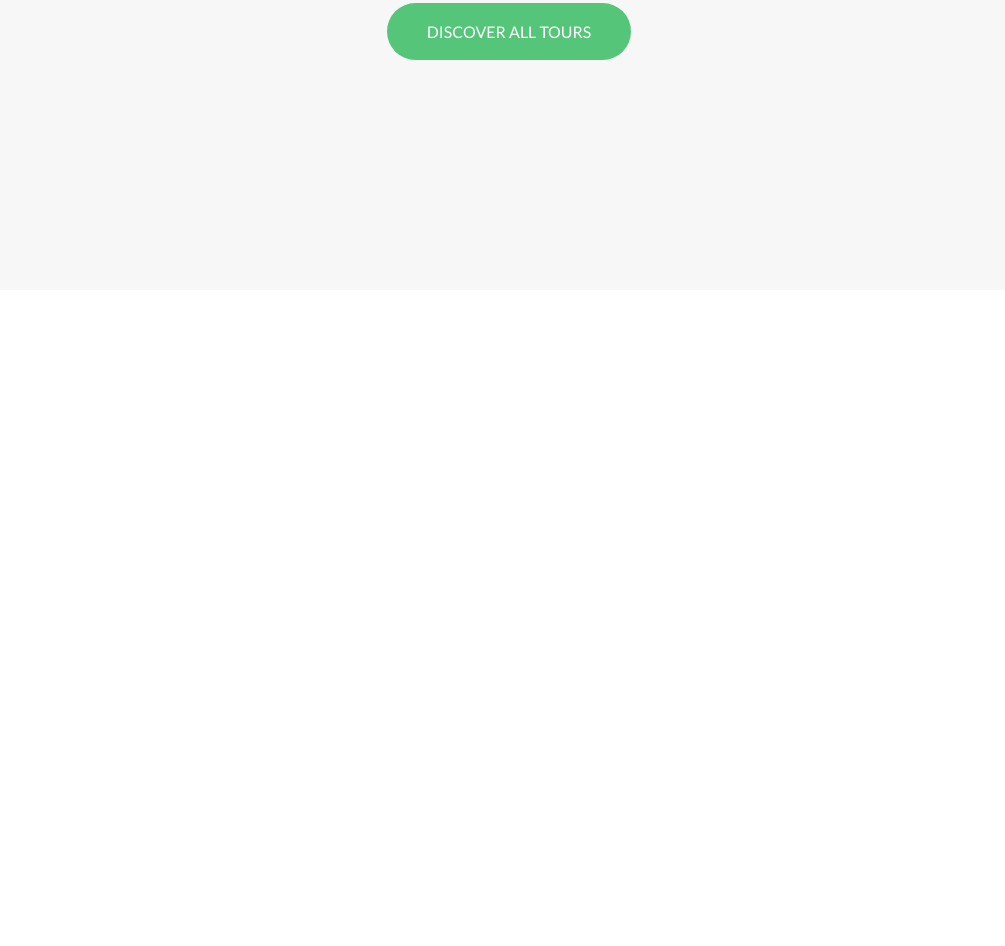
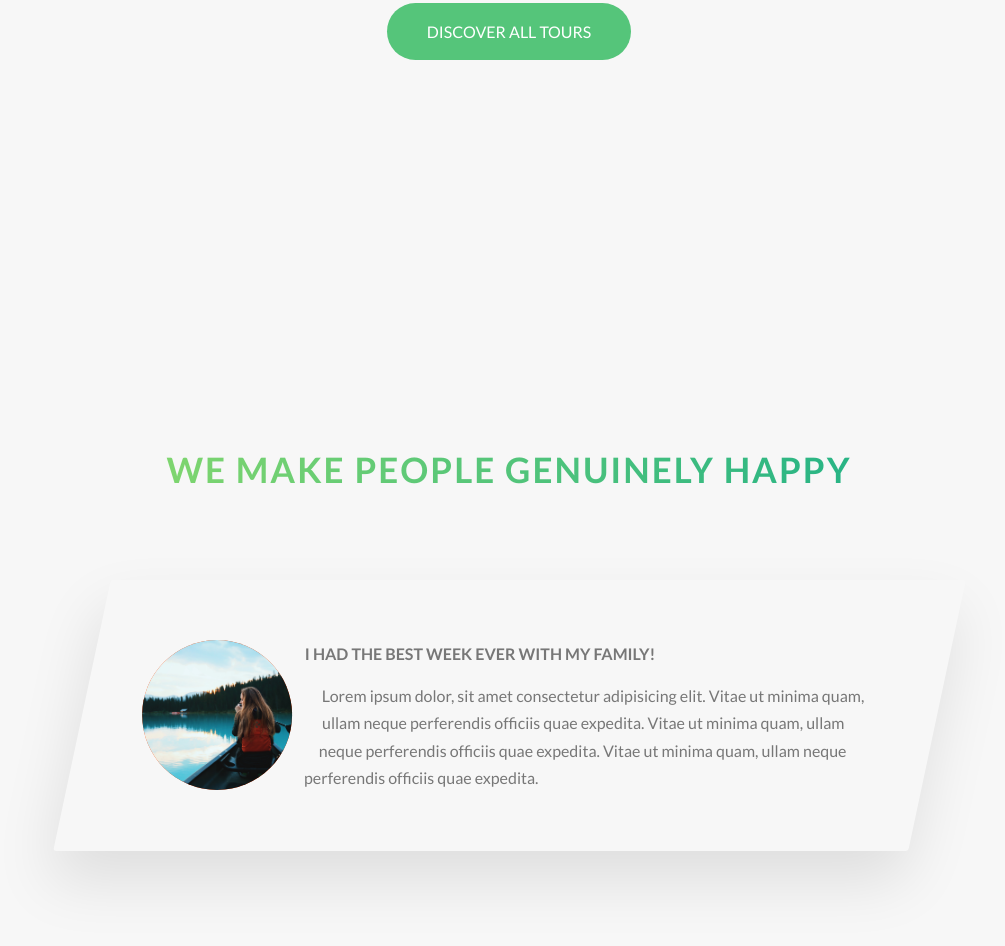
Before and after one commit to Igor-GF/Natours-CSS-Sass-Advanced-Course, a website: page index.html in a window 1280 px wide. Shown: the part 3099-4045 px from the top of the page, without its empty margins (131-1136 px from the left). Before the commit the page ends 3419 px from the top, so only its background shows below. Drawn offline with Linux system fonts and the light colour scheme.

Commit message:
story section part 1

```diff
--- a/index.html
+++ b/index.html
@@ -199,7 +199,25 @@
             <div class="u-center-text u-margin-top-big">
                 <a href="#" class="btn btn--green">Discover all tours</a>
             </div>
+        </section>
 
+        <section class="section-stories">
+            <div class="u-center-text u-margin-bottom-big">
+                <h2 class="heading-secondary">
+                    We make people genuinely happy
+                </h2>
+            </div>
+            <div class="row">
+                <div class="story">
+                    <figure class="story__shape">
+                        <img src="img/nat-8.jpg" alt="people in tour" class="story__image">
+                    </figure>
+                    <div class="story__text">
+                        <h3 class="heading-tertiary u-margin-bottom-small">I had the best week ever with my family!</h3>
+                        <p>Lorem ipsum dolor, sit amet consectetur adipisicing elit. Vitae ut minima quam, ullam neque perferendis officiis quae expedita. Vitae ut minima quam, ullam neque perferendis officiis quae expedita. Vitae ut minima quam, ullam neque perferendis officiis quae expedita.</p>
+                    </div>
+                </div>
+            </div>
         </section>
     </main>
 
--- /dev/null
+++ b/sass/components/_story.scss
@@ -0,0 +1,33 @@
+.story {
+  width: 75%;
+  margin: 0 auto;
+  box-shadow: 0 3rem 6rem rgba($color-black, 0.1);
+  background-color: &color-white;
+  border-radius: 0.3rem;
+  padding: 6rem;
+  padding-left: 9rem;
+  font-size: $default-font-size;
+  transform: skewX(-12deg);
+
+  &__shape {
+    width: 15rem;
+    height: 15rem;
+    background-color: orangered;
+    float: left;
+    -webkit-shape-outside: circle(50% at 50% 50%);
+    shape-outside: circle(50% at 50% 50%);
+
+    -webkit-clip-path: circle(50% at 50% 50%);
+    clip-path: circle(50% at 50% 50%);
+
+    transform: translateX(-3rem) skewX(12deg);
+  }
+
+  &__image {
+    height: 100%;
+  }
+
+  &__text {
+    transform: skewX(12deg);
+  }
+}
--- a/sass/main.scss
+++ b/sass/main.scss
@@ -11,6 +11,7 @@
 @import "components/card";
 @import "components/composition";
 @import "components/feature-box";
+@import "components/story";
 
 @import "layout/grid";
 @import "layout/header";
--- a/sass/pages/_home.scss
+++ b/sass/pages/_home.scss
@@ -28,3 +28,8 @@
   padding: 25rem 0 15rem 0;
   margin-top: -10rem;
 }
+
+.section-stories {
+  padding: 15rem 0;
+  background-color: $color-grey-light-1;
+}
```
Also changed, not shown: README.md, css/style.css.
